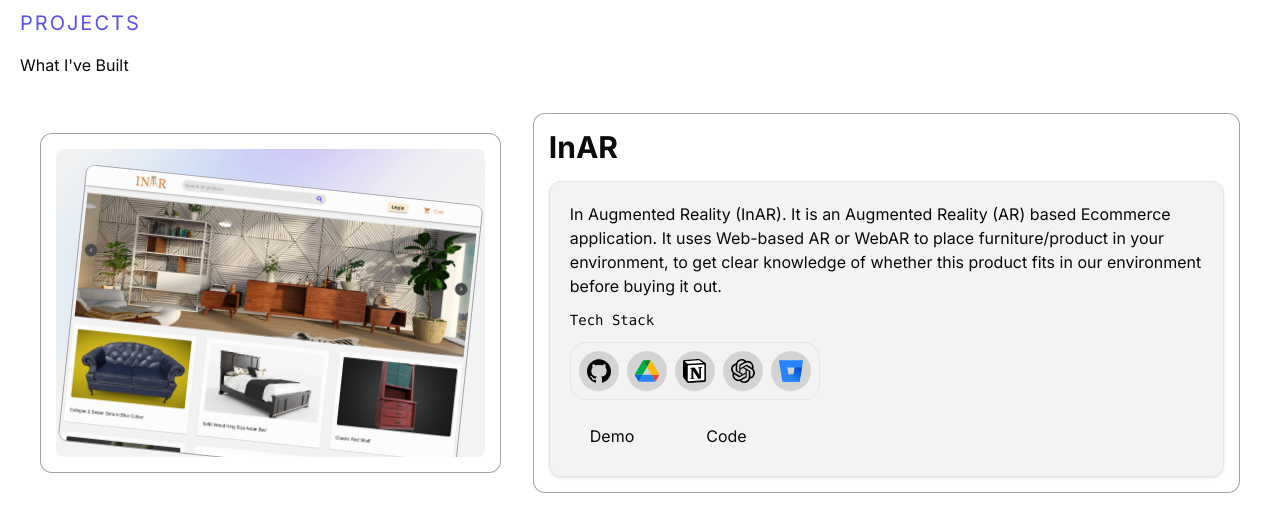
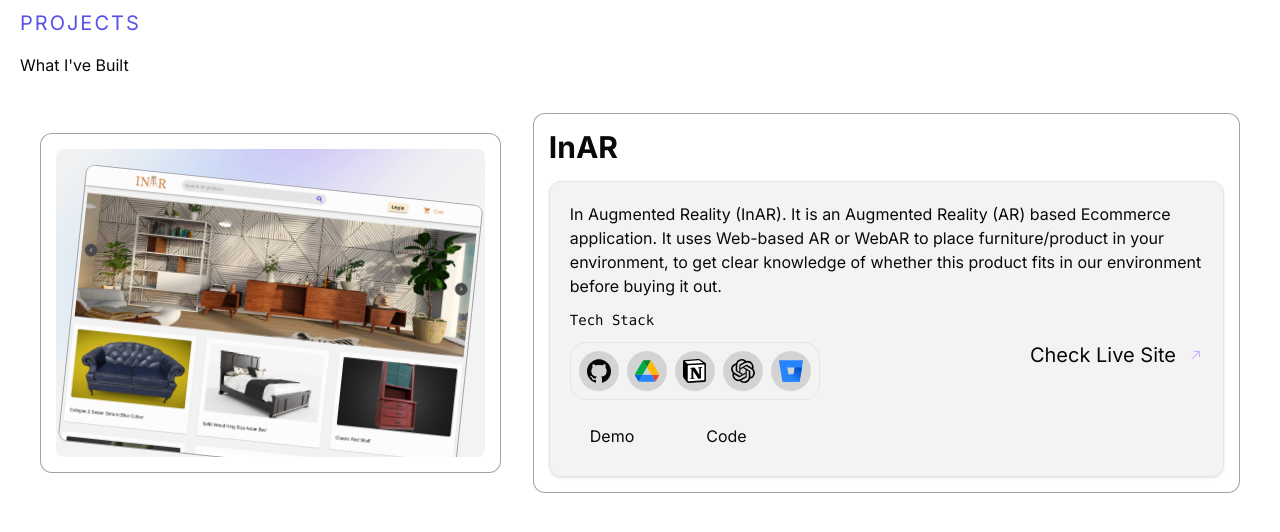
Before and after one commit to RiteshK-611/portfolio, a Next.js app: page / in a window 1280 px wide. Shown: the part 1719-2251 px from the top of the page. Built offline with nearby package versions, Linux system fonts and the light colour scheme.

Commit message:
Update Project component

```diff
--- a/src/components/Project.tsx
+++ b/src/components/Project.tsx
@@ -6,6 +6,7 @@ import Link from "next/link";
 import { Dock, DockIcon } from "./ui/dock";
 import { Icons } from "@/lib/Icons";
 import { motion, useScroll, Variants } from "framer-motion";
+import { ArrowTopRightIcon } from "@radix-ui/react-icons";
 
 const usedArray = [
   "React",
@@ -77,7 +78,8 @@ const Project = () => {
                   knowledge of whether this product fits in our environment
                   before buying it out.
                 </p>
-                <div className="pt-3">
+                <div className="pt-3 flex justify-between items-center">
+                  <div>
                     <p className="text-sm font-mono">Tech Stack</p>
                     <Dock className="left-0">
                       <DockIcon>
@@ -96,6 +98,13 @@ const Project = () => {
                         <Icons.whatsapp className="h-6 w-6" />
                       </DockIcon>
                     </Dock>
+                  </div>
+                  <div className="flex justify-center items-center">
+                    <p className="flex lg:text-xl md:text-xs text-sm text-purple">
+                      Check Live Site
+                    </p>
+                    <ArrowTopRightIcon className="ms-3" color="#CBACF9" />
+                  </div>
                 </div>
                 <Link href="#">
                   <button className="px-5 py-2 mt-4 mr-8">Demo</button>
```
Lines whose indentation alone changed are shown as unchanged.
